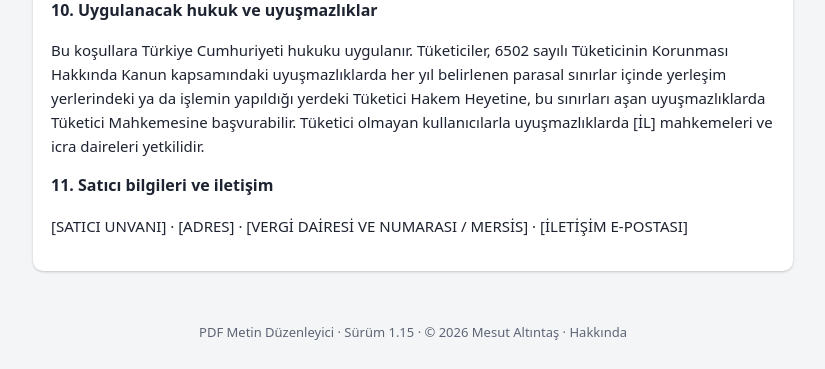
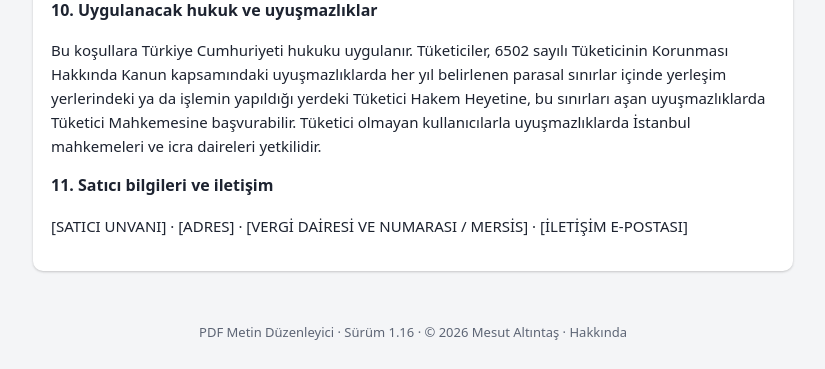
Before and after one commit to mesut-altintas/pdf-metin-duzenleyici, a Flask app: page /kosullar in a window 1280 px wide. Shown: the part 2109-2478 px from the top of the page, without its empty margins (227-1052 px from the left). Run offline with Flask 3, Linux system fonts and the light colour scheme; parts of the project's set-up code (start-up, migrations or seed data) failed here and were passed over; some libraries are stand-ins or nearby versions.

Commit message:
Kullanım koşulları: yetkili mahkeme İstanbul, sürüm 1.16
Co-Authored-By: Claude Opus 5.5 <noreply@anthropic.com>

```diff
--- a/surum.py
+++ b/surum.py
@@ -6,7 +6,7 @@ sayfanın alt bilgisi "Hakkında"ya, oradaki bağlantı `KAYNAK_DEPO`'daki `v<SU
 yayından önce açık depoda olmalı. Kodu kendi sunucusunda çalıştıran, bağlantıyı
 kendi deposuna çevirmelidir.
 """
-SURUM = '1.15'
+SURUM = '1.16'
 TELIF = '© 2026 Mesut Altıntaş'
 KAYNAK_DEPO = 'https://github.com/mesut-altintas/pdf-metin-duzenleyici'
 LISANS = 'AGPL-3.0'
--- a/templates/kosullar.html
+++ b/templates/kosullar.html
@@ -99,7 +99,7 @@
     Korunması Hakkında Kanun kapsamındaki uyuşmazlıklarda her yıl belirlenen parasal sınırlar
     içinde yerleşim yerlerindeki ya da işlemin yapıldığı yerdeki Tüketici Hakem Heyetine, bu
     sınırları aşan uyuşmazlıklarda Tüketici Mahkemesine başvurabilir. Tüketici olmayan
-    kullanıcılarla uyuşmazlıklarda [İL] mahkemeleri ve icra daireleri yetkilidir.</p>
+    kullanıcılarla uyuşmazlıklarda İstanbul mahkemeleri ve icra daireleri yetkilidir.</p>
 
   <h2>11. Satıcı bilgileri ve iletişim</h2>
   <p>[SATICI UNVANI] · [ADRES] · [VERGİ DAİRESİ VE NUMARASI / MERSİS] · [İLETİŞİM E-POSTASI]</p>
```
Also changed, not shown: README.md.
